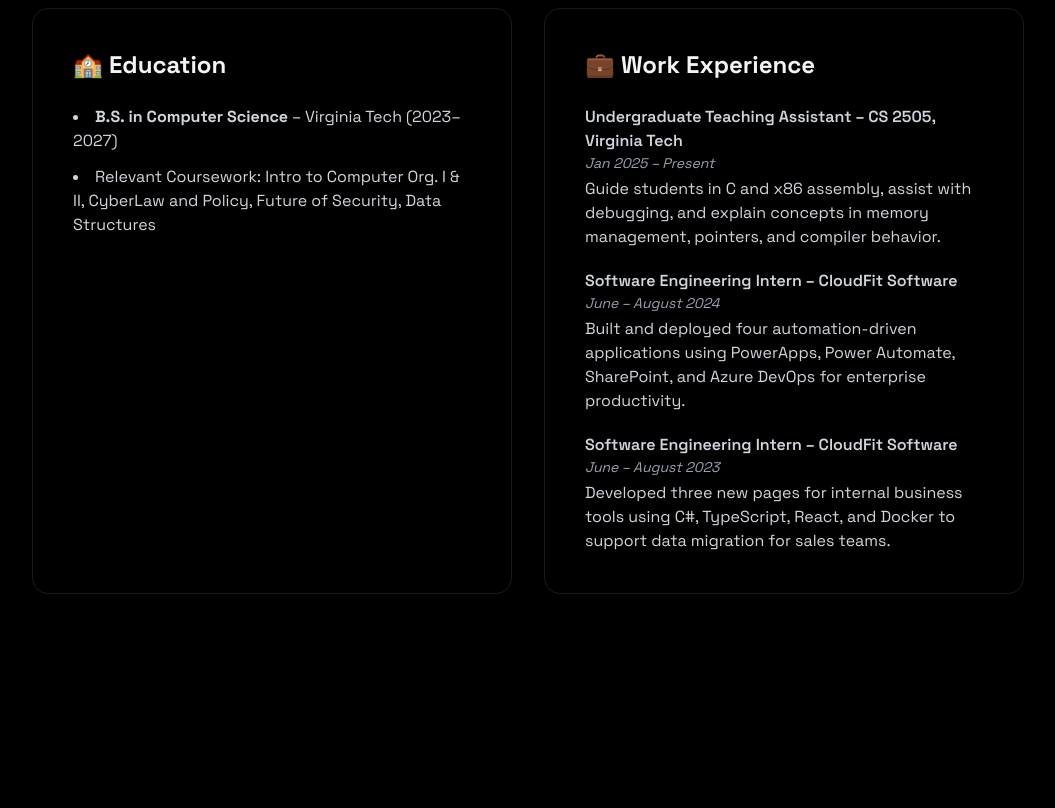
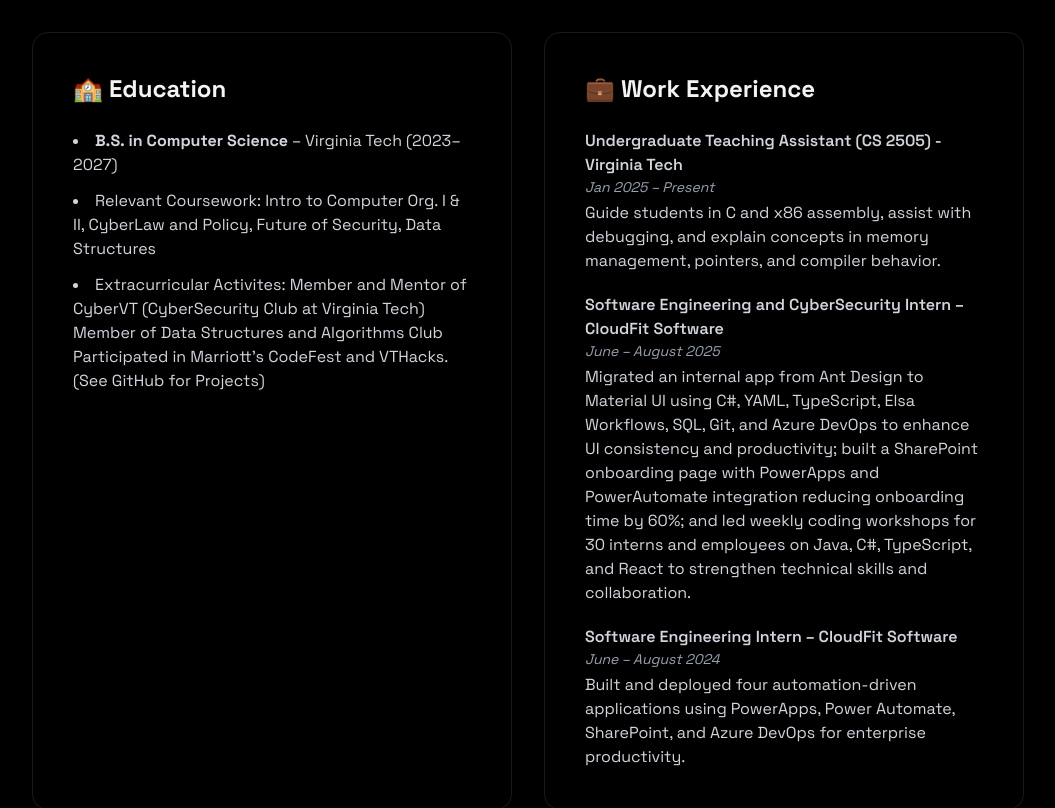
Before and after one commit to adityagarwal23/Portfolio, a React (Vite) app: page / in a window 1280 px wide. Shown: the part 1458-2266 px from the top of the page, without its empty margins (112-1167 px from the left). Built offline with nearby package versions, Linux system fonts and the light colour scheme.

Commit message:
Fix bugs

```diff
--- a/index.html
+++ b/index.html
@@ -12,7 +12,7 @@
     <meta name="viewport" content="width=device-width, initial-scale=1.0" />
     <title>Aditya Agarwal</title>
   </head>
-  <body>
+  <body>1
     <div id="root"></div>
     <script type="module" src="/src/main.jsx"></script>
   </body>
--- a/src/components/sections/About.jsx
+++ b/src/components/sections/About.jsx
@@ -75,6 +75,11 @@
                   Relevant Coursework: Intro to Computer Org. I & II, CyberLaw and
                   Policy, Future of Security, Data Structures
                 </li>
+                <li>
+                  Extracurricular Activites: Member and Mentor of CyberVT (CyberSecurity Club at Virginia Tech)
+                  Member of Data Structures and Algorithms Club
+                  Participated in Marriott's CodeFest and VTHacks. (See GitHub for Projects)
+                </li>
               </ul>
             </div>
 
@@ -84,11 +89,20 @@
               <div className="space-y-5 text-gray-300">
                 <div>
                   <h4 className="font-semibold">
-                    Undergraduate Teaching Assistant – CS 2505, Virginia Tech
+                    Undergraduate Teaching Assistant (CS 2505) - Virginia Tech
                   </h4>
                   <p className="text-sm italic text-gray-400 mb-1">Jan 2025 – Present</p>
                   <p>
                     Guide students in C and x86 assembly, assist with debugging, and explain concepts in memory management, pointers, and compiler behavior.
+                  </p>
+                </div>
+                <div>
+                  <h4 className="font-semibold">
+                    Software Engineering and CyberSecurity Intern – CloudFit Software
+                  </h4>
+                  <p className="text-sm italic text-gray-400 mb-1">June – August 2025</p>
+                  <p>
+                    Migrated an internal app from Ant Design to Material UI using C#, YAML, TypeScript, Elsa Workflows, SQL, Git, and Azure DevOps to enhance UI consistency and productivity; built a SharePoint onboarding page with PowerApps and PowerAutomate integration reducing onboarding time by 60%; and led weekly coding workshops for 30 interns and employees on Java, C#, TypeScript, and React to strengthen technical skills and collaboration.
                   </p>
                 </div>
                 <div>
@@ -100,15 +114,6 @@
                     Built and deployed four automation-driven applications using PowerApps, Power Automate, SharePoint, and Azure DevOps for enterprise productivity.
                   </p>
                 </div>
-                <div>
-                  <h4 className="font-semibold">
-                    Software Engineering Intern – CloudFit Software
-                  </h4>
-                  <p className="text-sm italic text-gray-400 mb-1">June – August 2023</p>
-                  <p>
-                    Developed three new pages for internal business tools using C#, TypeScript, React, and Docker to support data migration for sales teams.
-                  </p>
-                </div>
               </div>
             </div>
           </div>
```
Also changed, not shown: 1 other file (tests, documents, lock files or other folders).
